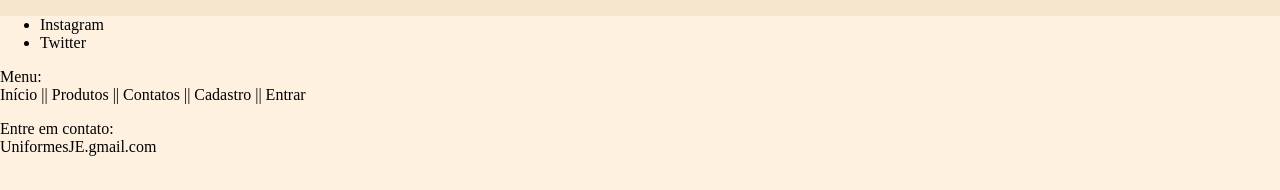
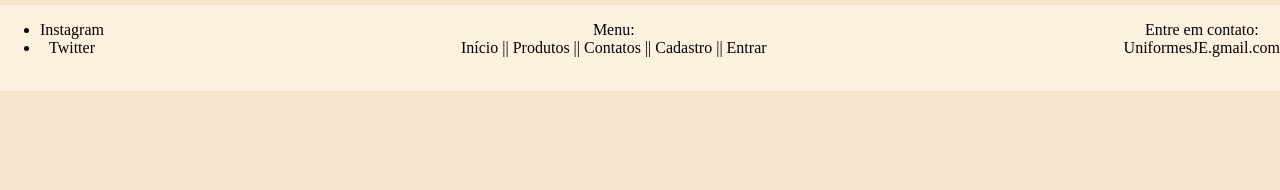
Before and after one commit to joaoelia/UniformesJE, a plain HTML site: page index.html in a window 1280 px wide. Shown: the part 1067-1257 px from the top of the page. After the commit the page ends 1158 px from the top, so only its background shows below. Drawn offline with Linux system fonts and the light colour scheme.

Commit message:
Update style.css

```diff
--- a/style.css
+++ b/style.css
@@ -68,9 +68,12 @@
   font-family: Arial, Helvetica, sans-serif;
 }
 
-
-
-
 footer {
   background-color: #FEF1E0;
 }
+
+#Texto-Footer {
+  display: flex;
+  text-align: center;
+  justify-content: space-between;
+}
```
Lines whose indentation alone changed are shown as unchanged.
